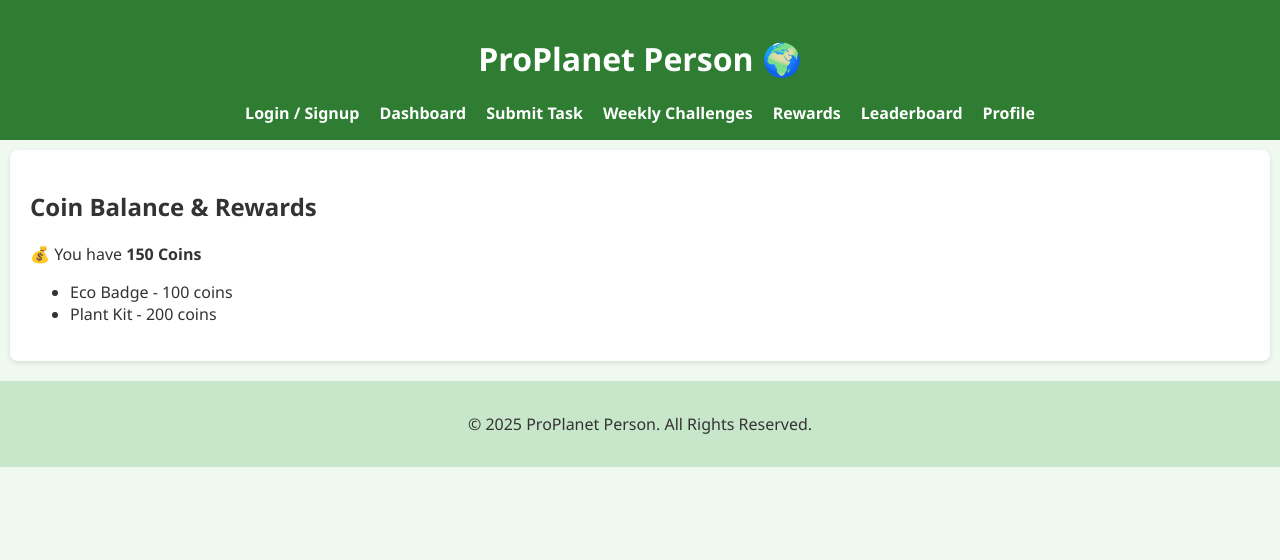
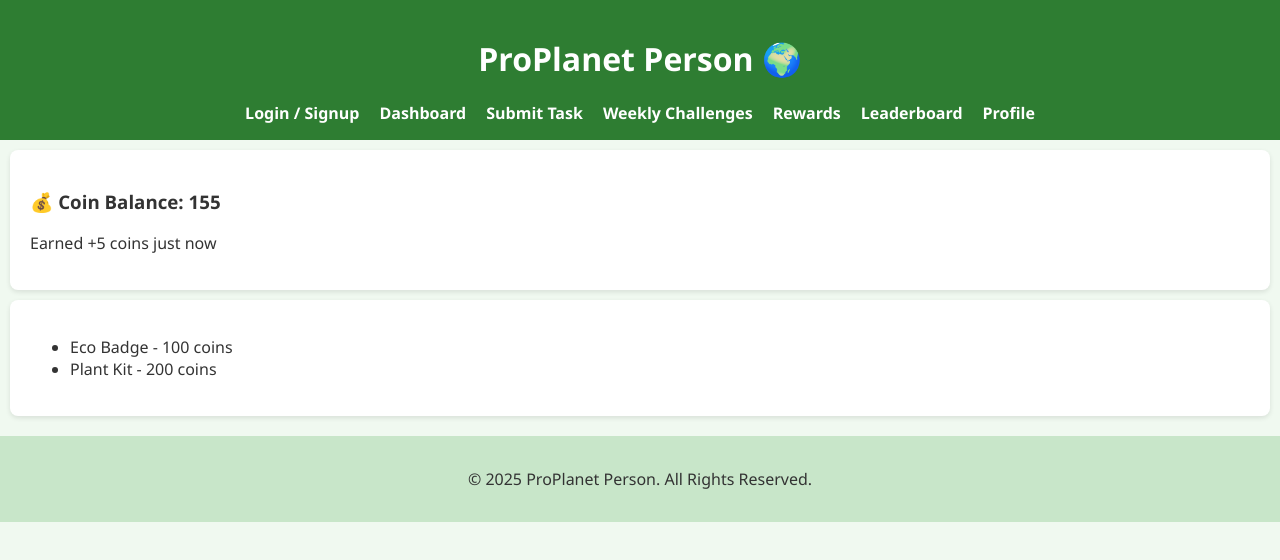
Before and after one commit to avinash1234-ai/proplanet-person, a Next.js app: page /rewards in a window 1280 px wide. Shown: the top 560 px of the page. Built offline with nearby package versions, Linux system fonts and the light colour scheme.

Commit message:
Added CoinCounter and WeeklyChallengeTimer components with useState and useEffect

```diff
--- /dev/null
+++ b/components/CoinCounter.js
@@ -0,0 +1,31 @@
+import { useState, useEffect } from "react";
+
+export default function CoinCounter() {
+
+  const [coins, setCoins] = useState(150);
+  const [newCoins, setNewCoins] = useState(0);
+
+  useEffect(() => {
+    const interval = setInterval(() => {
+      const earned = Math.floor(Math.random() * 10) + 1;
+      setNewCoins(earned);
+      setCoins((prev) => prev + earned);
+    }, 5000);
+
+    return () => clearInterval(interval);
+  }, []);
+
+
+  useEffect(() => {
+    if (newCoins > 0) {
+      console.log(`You just earned ${newCoins} coins!`);
+    }
+  }, [newCoins]);
+
+  return (
+    <section>
+      <h3>💰 Coin Balance: {coins}</h3>
+      <p>Earned +{newCoins} coins just now</p>
+    </section>
+  );
+}
--- a/src/pages/challenges.js
+++ b/src/pages/challenges.js
@@ -1,10 +1,14 @@
 import Header from "@/components/Header";
 import Footer from "@/components/Footer";
+import WeeklyChallengeTimer from "@/components/WeeklyChallengeTimer";
 
 export default function Challenges() {
   return (
     <>
+
       <Header />
+      <WeeklyChallengeTimer />
+
       <main>
         <section>
           <h2>Weekly Challenges</h2>
--- a/src/pages/dashboard.js
+++ b/src/pages/dashboard.js
@@ -1,10 +1,12 @@
 import Header from "@/components/Header";
 import Footer from "@/components/Footer";
+
 
 export default function Dashboard() {
   return (
     <>
       <Header />
+
       <main>
         <section>
           <h2>Eco Tasks</h2>
--- a/src/pages/index.js
+++ b/src/pages/index.js
@@ -1,5 +1,6 @@
 import Header from '@/components/Header'
 import Footer from '@/components/Footer'
+
 
 export default function Home() {
   return (
@@ -19,8 +20,10 @@ export default function Home() {
           <div class="login-image">
       <img src="pro.jpg" alt="Pro Planet Person" />
     </div>
+
         </section>
       </main>
+
       <Footer />
     </>
   );
--- a/src/pages/rewards.js
+++ b/src/pages/rewards.js
@@ -1,14 +1,15 @@
 import Header from "@/components/Header";
 import Footer from "@/components/Footer";
+import CoinCounter from "@/components/CoinCounter";
 
 export default function Rewards() {
   return (
     <>
       <Header />
+      <CoinCounter />
       <main>
         <section>
-          <h2>Coin Balance & Rewards</h2>
-          <p>💰 You have <strong>150 Coins</strong></p>
+
           <ul>
             <li>Eco Badge - 100 coins</li>
             <li>Plant Kit - 200 coins</li>
--- a/src/pages/submit-task.js
+++ b/src/pages/submit-task.js
@@ -8,6 +8,7 @@ export default function SubmitTask() {
       <main>
         <section>
           <h2>Submit Task</h2>
+
           <form>
             <label htmlFor="task">Task Completed:</label>
             <input type="text" id="task" placeholder="E.g., Planted a tree" />
--- a/src/styles/globals.css
+++ b/src/styles/globals.css
@@ -1,10 +1,5 @@
 
 
-/* body {
-  background: var(--background);
-  color: var(--foreground);
-  font-family: Arial, Helvetica, sans-serif;
-} */
 
 
 body {
```
Also changed, not shown: components/WeeklyChallengeTimer.js (added, +59 -0 lines).
